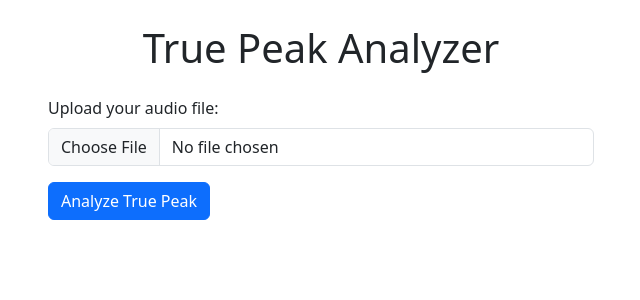
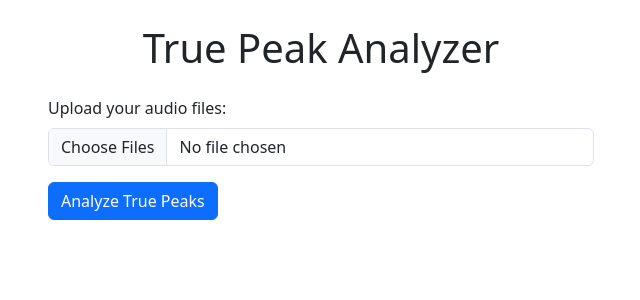
Before and after one commit to Ontos-2021/truepeak, a Flask app: page / in a window 1280 px wide. Shown: the top 300 px of the page, without its empty margins (319-959 px from the left). Run offline with Flask 3, Linux system fonts and the light colour scheme.

Commit message:
Ahora se pueden agregar varios archivos a la vez

```diff
--- a/app.py
+++ b/app.py
@@ -6,41 +6,33 @@ import os
 
 app = Flask(__name__)
 
-
 @app.route('/', methods=['GET', 'POST'])
 def index():
     if request.method == 'POST':
-        file = request.files['file']
-        if file and allowed_file(file.filename):
-            filename = secure_filename(file.filename)
-            filepath = os.path.join('tmp', filename)
-            file.save(filepath)
-            true_peak_dbfs = analyze_true_peak(filepath)
-            os.remove(filepath)  # Cleanup the stored file
-            return render_template('index.html', result=f"The true peak of the audio file is: {true_peak_dbfs} dBFS")
-    return render_template('index.html', result=None)
-
+        files = request.files.getlist('file')  # Obtener la lista de archivos
+        results = []
+        for file in files:
+            if file and allowed_file(file.filename):
+                filename = secure_filename(file.filename)
+                filepath = os.path.join('tmp', filename)
+                file.save(filepath)
+                true_peak_dbfs = analyze_true_peak(filepath)
+                os.remove(filepath)  # Cleanup the stored file
+                results.append((filename, true_peak_dbfs))
+        return render_template('index.html', results=results)
+    return render_template('index.html', results=None)
 
 def allowed_file(filename):
     return '.' in filename and filename.rsplit('.', 1)[1].lower() in {'wav', 'mp3'}
 
-
 def analyze_true_peak(file_path):
     # Cargar archivo de audio
     audio_data, rate = librosa.load(file_path, sr=None)  # Cargar con su sample rate original
-
-    # Extraer el canal de audio si es estéreo
     if audio_data.ndim > 1:
         audio_data = audio_data.mean(axis=1)
-
-    # Calcular el true peak
     true_peak = np.max(np.abs(audio_data))
-
-    # Convertir a dBFS
     true_peak_dbfs = 20 * np.log10(true_peak)
-
     return true_peak_dbfs
-
 
 if __name__ == '__main__':
     app.run(debug=True)
--- a/templates/index.html
+++ b/templates/index.html
@@ -14,15 +14,19 @@
             <div class="col-md-6">
                 <form method="POST" enctype="multipart/form-data" class="mb-3">
                     <div class="mb-3">
-                        <label for="file" class="form-label">Upload your audio file:</label>
-                        <input type="file" class="form-control" id="file" name="file" required>
+                        <label for="file" class="form-label">Upload your audio files:</label>
+                        <input type="file" class="form-control" id="file" name="file" multiple required>
                     </div>
-                    <button type="submit" class="btn btn-primary">Analyze True Peak</button>
+                    <button type="submit" class="btn btn-primary">Analyze True Peaks</button>
                 </form>
-                {% if result is not none %}
-                <div class="alert alert-info" role="alert">
-                    The true peak of the audio file is: {{ result }}
-                </div>
+                {% if results %}
+                <ul class="list-group">
+                {% for filename, result in results %}
+                    <li class="list-group-item">
+                        {{ filename }}: {{ result }} dBFS
+                    </li>
+                {% endfor %}
+                </ul>
                 {% endif %}
             </div>
         </div>
```
